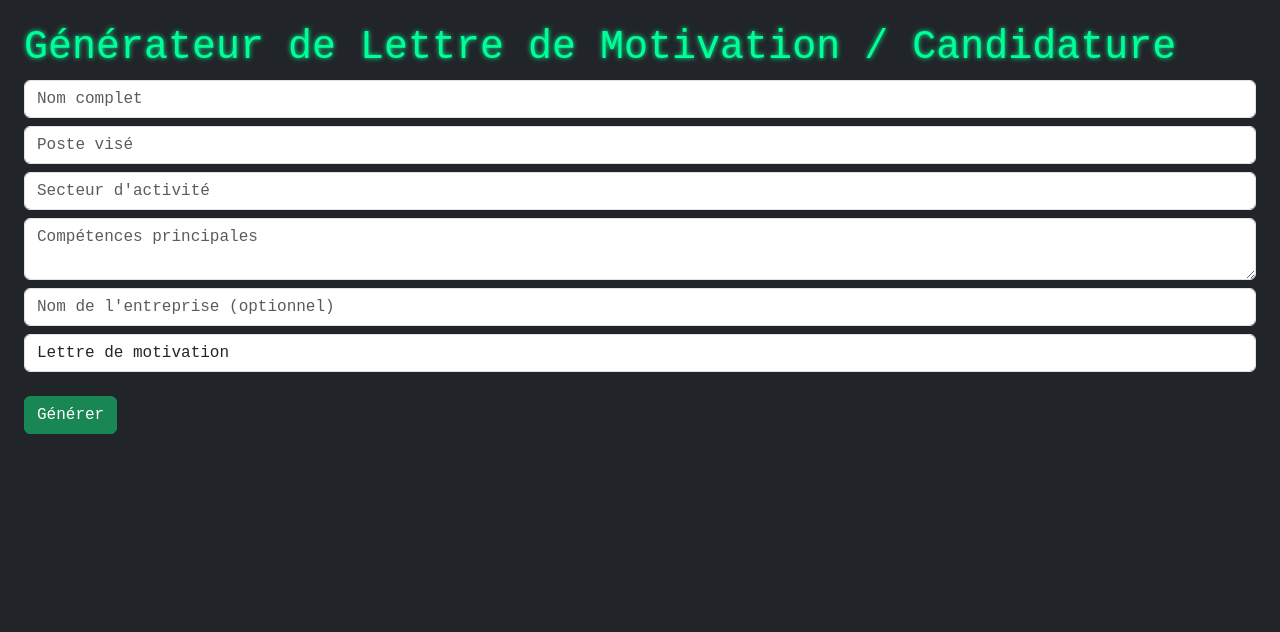
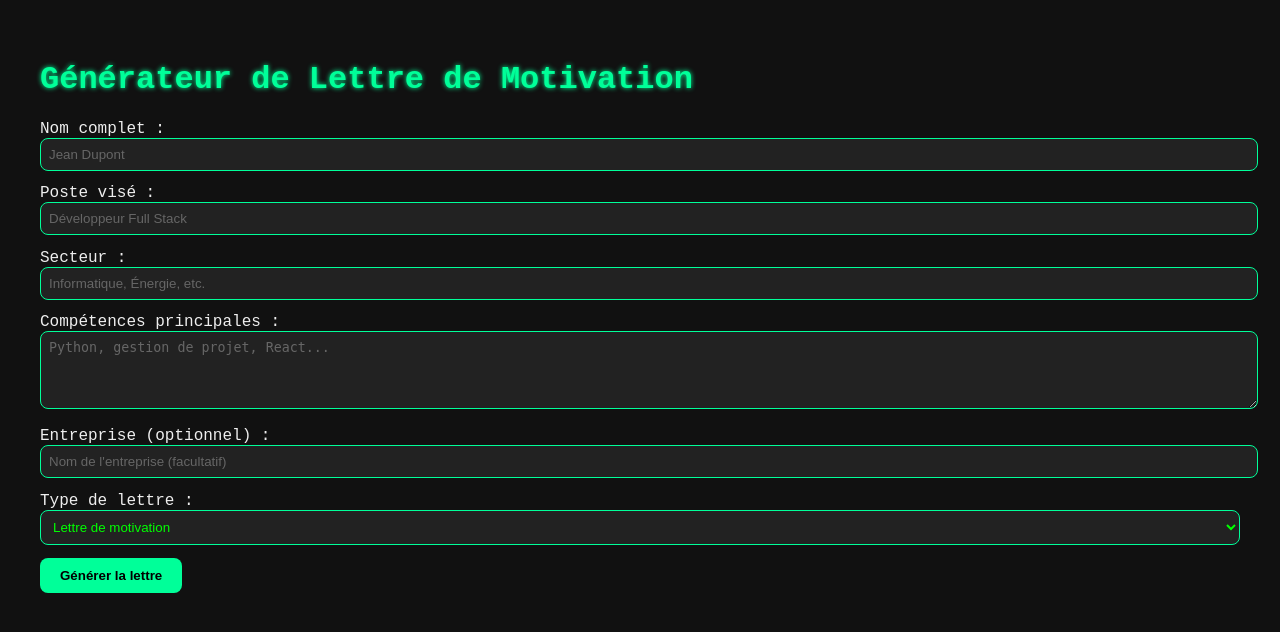
Before and after one commit to trh4ckn0n/worksearchassist, a Flask app: page / in a window 1280 px wide. Shown: the top 632 px of the page. Run offline with Flask 3, Linux system fonts and the light colour scheme.

Commit message:
Update index.html

```diff
--- a/templates/index.html
+++ b/templates/index.html
@@ -1,23 +1,35 @@
-<!doctype html>
-<html>
+<!DOCTYPE html>
+<html lang="fr">
 <head>
-  <title>Générateur de Lettre - Emploi AI</title>
-  <link rel="stylesheet" href="https://cdn.jsdelivr.net/npm/bootstrap@5.3.0/dist/css/bootstrap.min.css">
+    <meta charset="UTF-8">
+    <title>Générateur de Lettre</title>
     <link rel="stylesheet" href="{{ url_for('static', filename='style.css') }}">
 </head>
-<body class="bg-dark text-light p-4">
-  <h1>Générateur de Lettre de Motivation / Candidature</h1>
+<body>
+    <h1>Générateur de Lettre de Motivation</h1>
     <form method="post">
-    <input class="form-control my-2" name="nom" placeholder="Nom complet" required>
-    <input class="form-control my-2" name="poste" placeholder="Poste visé" required>
-    <input class="form-control my-2" name="secteur" placeholder="Secteur d'activité" required>
-    <textarea class="form-control my-2" name="competences" placeholder="Compétences principales" required></textarea>
-    <input class="form-control my-2" name="entreprise" placeholder="Nom de l'entreprise (optionnel)">
-    <select class="form-control my-2" name="type_lettre">
+        <label>Nom complet :</label>
+        <input type="text" name="nom" required placeholder="Jean Dupont">
+
+        <label>Poste visé :</label>
+        <input type="text" name="poste" required placeholder="Développeur Full Stack">
+
+        <label>Secteur :</label>
+        <input type="text" name="secteur" required placeholder="Informatique, Énergie, etc.">
+
+        <label>Compétences principales :</label>
+        <textarea name="competences" rows="4" required placeholder="Python, gestion de projet, React..."></textarea>
+
+        <label>Entreprise (optionnel) :</label>
+        <input type="text" name="entreprise" placeholder="Nom de l'entreprise (facultatif)">
+
+        <label>Type de lettre :</label>
+        <select name="type_lettre">
             <option value="lettre de motivation">Lettre de motivation</option>
             <option value="candidature spontanée">Candidature spontanée</option>
         </select>
-    <button class="btn btn-success mt-3">Générer</button>
+
+        <button type="submit">Générer la lettre</button>
     </form>
 </body>
 </html>
```
Lines whose indentation alone changed are shown as unchanged.
